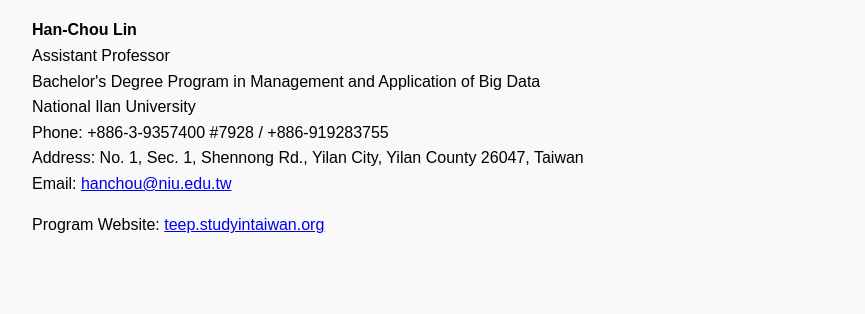
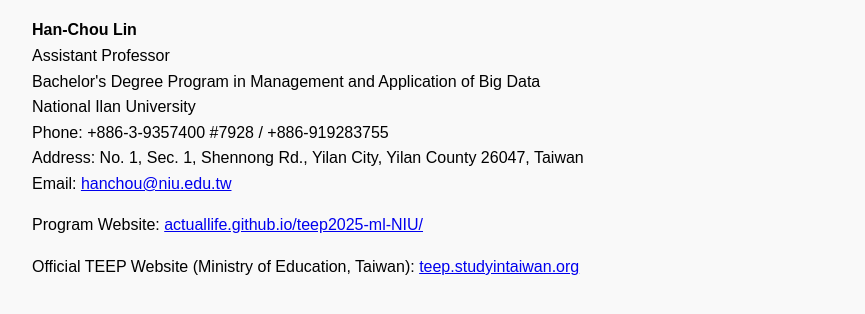
Before and after one commit to actuallife/teep2025-ml-NIU, a plain HTML site: page index.html in a window 1280 px wide. Shown: the part 3253-3567 px from the top of the page, without its empty margins (208-1073 px from the left). Before the commit the page ends 3541 px from the top, so only its background shows below. Drawn offline with Linux system fonts and the light colour scheme.

Commit message:
index.html

```diff
--- a/index.html
+++ b/index.html
@@ -108,7 +108,9 @@
     Phone: +886-3-9357400 #7928 / +886-919283755<br>
     Address: No. 1, Sec. 1, Shennong Rd., Yilan City, Yilan County 26047, Taiwan<br>
     Email: <a href="mailto:hanchou@niu.edu.tw">hanchou@niu.edu.tw</a></p>
-    <p>Program Website: <a href="https://teep.studyintaiwan.org/" target="_blank">teep.studyintaiwan.org</a></p>
+    <p>Program Website: <a href="https://actuallife.github.io/teep2025-ml-NIU/" target="_blank">actuallife.github.io/teep2025-ml-NIU/</a></p>
+    <p>Official TEEP Website (Ministry of Education, Taiwan): <a href="https://teep.studyintaiwan.org/" target="_blank">teep.studyintaiwan.org</a></p>
+
   </div>
 </body>
 </html>
```
